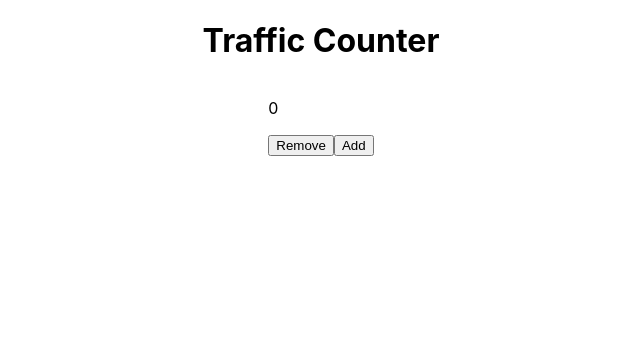
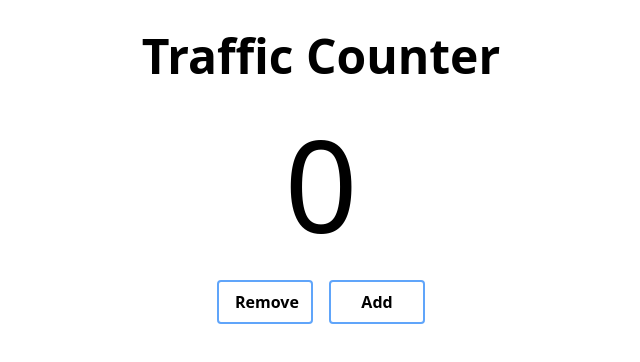
Before and after one commit to mattjoll/traffic-counter, a React (Create React App) app: page / in a window 1280 px wide. Shown: the top 362 px of the page, without its empty margins (319-959 px from the left). Built offline with nearby package versions, Linux system fonts and the light colour scheme.

Commit message:
feat(counter): Styling for the counter

```diff
--- a/src/App.css
+++ /dev/null
@@ -1,6 +0,0 @@
-.App {
-  display: flex;
-  flex-direction: column;
-  align-items: center;
-  justify-content: center;
-}
--- a/src/App.tsx
+++ b/src/App.tsx
@@ -1,12 +1,15 @@
 import React, { FunctionComponent } from 'react';
 import Counter from './components/Counter';
-import './App.css';
 
 const App: FunctionComponent = () => {
   return (
-    <div className="App">
-      <h1>Traffic Counter</h1>
-      <Counter />
+    <div className="flex flex-col items-center mt-8">
+      <header>
+        <h1>Traffic Counter</h1>
+      </header>
+      <main>
+        <Counter />
+      </main>
     </div>
   );
 };
--- a/src/components/Button.tsx
+++ b/src/components/Button.tsx
@@ -8,7 +8,15 @@ const Button: FunctionComponent<ButtonProps> = ({
   children,
   onClick,
 }: PropsWithChildren<ButtonProps>) => {
-  return <button onClick={onClick}>{children}</button>;
+  return (
+    <button
+      className="border-blue-400 hover:border-blue-500 border-2 hover:bg-gray-50 font-semibold py-2 px-4 rounded w-24"
+      type="button"
+      onClick={onClick}
+    >
+      {children}
+    </button>
+  );
 };
 
 export default Button;
--- a/src/components/Counter.tsx
+++ b/src/components/Counter.tsx
@@ -18,11 +18,15 @@ const Counter: FunctionComponent = () => {
   };
 
   return (
-    <main>
-      <p>{count}</p>
-      <Button onClick={() => handleClick(ClickAction.Decrement)}>Remove</Button>
-      <Button onClick={() => handleClick(ClickAction.Increment)}>Add</Button>
-    </main>
+    <section className="flex flex-col items-center">
+      <div className="font-medium m-8 text-9xl">{count}</div>
+      <div className="space-x-4">
+        <Button onClick={() => handleClick(ClickAction.Decrement)}>
+          Remove
+        </Button>
+        <Button onClick={() => handleClick(ClickAction.Increment)}>Add</Button>
+      </div>
+    </section>
   );
 };
 
--- a/src/index.css
+++ b/src/index.css
@@ -1,13 +1,18 @@
-body {
-  margin: 0;
-  font-family: -apple-system, BlinkMacSystemFont, 'Segoe UI', 'Roboto', 'Oxygen',
-    'Ubuntu', 'Cantarell', 'Fira Sans', 'Droid Sans', 'Helvetica Neue',
-    sans-serif;
-  -webkit-font-smoothing: antialiased;
-  -moz-osx-font-smoothing: grayscale;
+@tailwind base;
+
+@layer base {
+  html,
+  body,
+  #root {
+    @apply h-full;
+  }
+
+  h1 {
+    @apply font-bold;
+    @apply mb-2;
+    @apply text-5xl;
+  }
 }
 
-code {
-  font-family: source-code-pro, Menlo, Monaco, Consolas, 'Courier New',
-    monospace;
-}
+@tailwind components;
+@tailwind utilities;
```
